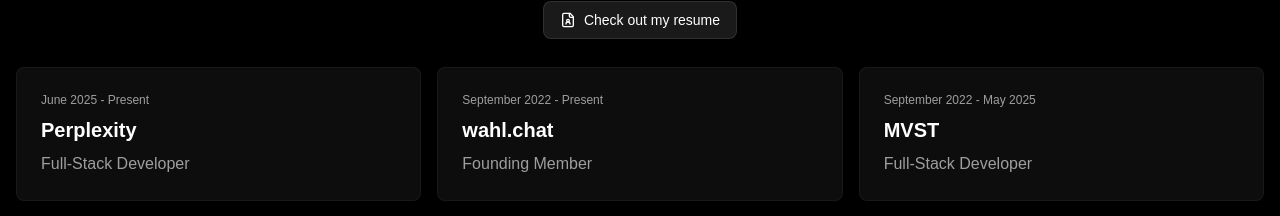
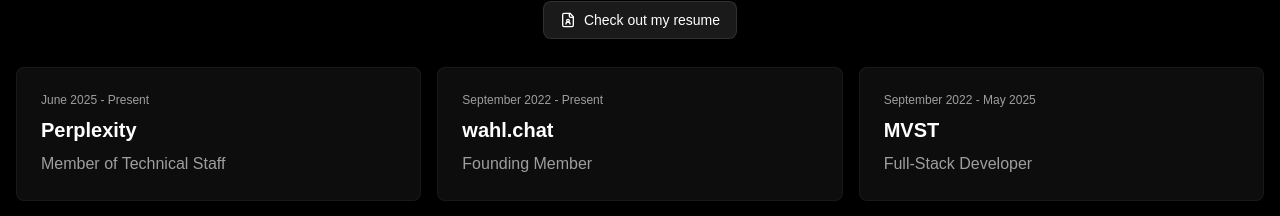
Before and after one commit to Antonwy/portfolio-2025, a Next.js app: page / in a window 1280 px wide. Shown: the part 1860-2076 px from the top of the page. Built offline with nearby package versions, Linux system fonts and the light colour scheme; no server answers.

Commit message:
Refactor: Update Perplexity job title to Member of Technical Staff
Co-authored-by: anton.wyrowski <anton.wyrowski@gmail.com>

```diff
--- a/components/ui/experience-section.tsx
+++ b/components/ui/experience-section.tsx
@@ -19,7 +19,7 @@ function ExperienceSection() {
       <div className="container mx-auto grid grid-cols-1 md:grid-cols-3 gap-4 p-4">
         <TimelineItem
           title="Perplexity"
-          description="Full-Stack Developer"
+          description="Member of Technical Staff"
           date="June 2025 - Present"
         />
         <TimelineItem
```
